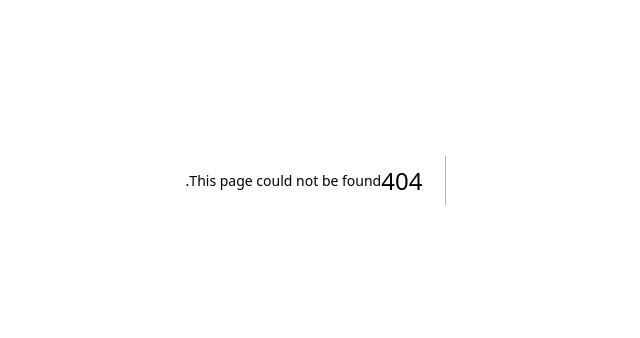
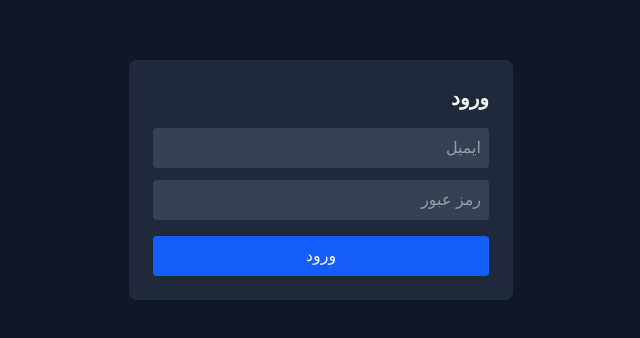
Before and after one commit to mohammad-shirani-developer/ecommerce-admin-panel, a Next.js app: page /login in a window 1280 px wide. Before the commit this address had no page. Shown: the part 220-558 px from the top of the page, without its empty margins (356-996 px from the left). Built offline with nearby package versions, Linux system fonts and the light colour scheme; a web font is replaced by a local one.

Commit message:
feat(auth): implement login form and integrate with auth store

```diff
--- /dev/null
+++ b/src/app/login/page.tsx
@@ -0,0 +1,9 @@
+import LoginForm from "@/components/auth/LoginForm";
+
+export default function LoginPage() {
+  return (
+    <div className="min-h-screen flex items-center justify-center">
+      <LoginForm />
+    </div>
+  );
+}
--- /dev/null
+++ b/src/components/auth/LoginForm.tsx
@@ -0,0 +1,49 @@
+"use client";
+
+import { useAuthStore } from "@/stores/auth.store";
+import { useRouter } from "next/navigation";
+import { useState } from "react";
+
+const LoginForm = () => {
+  const login = useAuthStore((state) => state.login);
+  const [email, setEmail] = useState("");
+  const [password, setPassword] = useState("");
+  const router = useRouter();
+  const handleSubmit = (e: React.FormEvent) => {
+    e.preventDefault();
+    login({
+      id: 1,
+      name: "Admin",
+      email,
+    });
+    router.replace("/dashboard");
+  };
+
+  return (
+    <form
+      onSubmit={handleSubmit}
+      className="bg-gray-800 p-6 rounded-lg w-full max-w-sm"
+    >
+      <h1 className="text-xl font-bold mb-4">ورود</h1>
+
+      <input
+        className="w-full mb-3 p-2 rounded bg-gray-700"
+        placeholder="ایمیل"
+        value={email}
+        onChange={(e) => setEmail(e.target.value)}
+      />
+
+      <input
+        className="w-full mb-4 p-2 rounded bg-gray-700"
+        type="password"
+        placeholder="رمز عبور"
+        value={password}
+        onChange={(e) => setPassword(e.target.value)}
+      />
+
+      <button className="w-full bg-blue-600 py-2 rounded">ورود</button>
+    </form>
+  );
+};
+
+export default LoginForm;
--- a/src/stores/auth.store.ts
+++ b/src/stores/auth.store.ts
@@ -1,33 +1,31 @@
 import { create } from "zustand";
 
-type UserRole = "admin" | "user" | "guest";
-
-interface AuthUser {
-  id: string;
+interface User {
+  id: number;
   name: string;
-  role: UserRole;
+  email: string;
 }
 
 interface AuthState {
+  user: User | null;
   isAuthenticated: boolean;
-  user: AuthUser | null;
-  Login: (email: string, password: string) => void;
-  Logout: () => void;
+  login: (user: User) => void;
+  logout: () => void;
 }
 
 export const useAuthStore = create<AuthState>((set) => ({
+  user: null,
   isAuthenticated: false,
-  user: null,
-  Login: (email: string, password: string) => {
-    if (!email || !password) return;
-    const fakeUser: AuthUser = {
-      id: "1",
-      name: "محمد شیرانی",
-      role: "user",
-    };
-    set({ isAuthenticated: true, user: fakeUser });
-  },
-  Logout: () => {
-    set({ isAuthenticated: false, user: null });
-  },
+
+  login: (user) =>
+    set({
+      user,
+      isAuthenticated: true,
+    }),
+
+  logout: () =>
+    set({
+      user: null,
+      isAuthenticated: false,
+    }),
 }));
```
